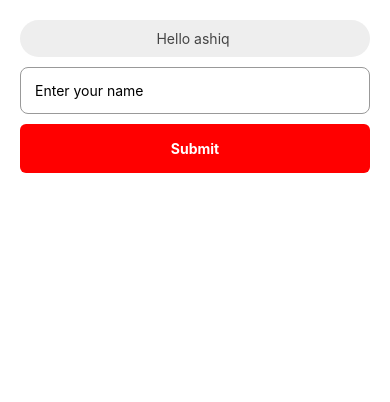
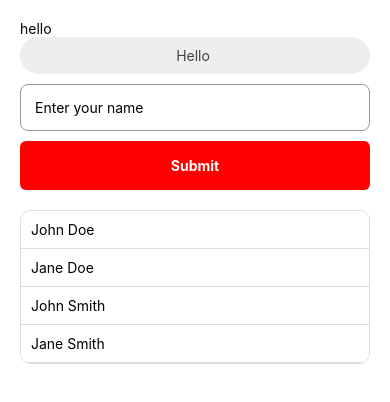
Before and after one commit to ashiqdey/ReactNative, a React Native app: screen / in a window 390 px wide. Shown: the top 402 px of the page. Built offline with nearby package versions, Linux system fonts and the light colour scheme.

Commit message:
flatlist added

```diff
--- a/App.tsx
+++ b/App.tsx
@@ -19,28 +19,15 @@ import {
   TextInput,
 } from 'react-native';
 import { styles } from './styles';
+import Inputs from './components/Inputs';
+import Flatlists from './components/Flatlists';
 
 function App(): JSX.Element {
-  const [clicked, setClicked] = useState('');
-  const [value, setValue] = useState('');
-  // const isDarkMode = useColorScheme() === 'dark';
-
-  const callfunc = () => {
-    setClicked(value);
-  };
-
   return (
     <View style={{ padding: 20 }}>
-      <Text style={styles.text}>Hello ashiq {clicked}</Text>
-      <TextInput
-        style={styles.input}
-        placeholder="Enter your name"
-        value={value}
-        onChangeText={text => setValue(text)}
-      />
-      <Text style={styles.button} onPress={callfunc}>
-        Submit
-      </Text>
+      <Text>hello</Text>
+      <Inputs />
+      <Flatlists />
     </View>
   );
 }
--- /dev/null
+++ b/components/Flatlists.tsx
@@ -0,0 +1,60 @@
+import React, { useState } from 'react';
+import type { PropsWithChildren } from 'react';
+import {
+  SafeAreaView,
+  ScrollView,
+  StatusBar,
+  StyleSheet,
+  useColorScheme,
+  Text,
+  View,
+  Button,
+  TextInput,
+  FlatList,
+} from 'react-native';
+
+function Flatlists(): JSX.Element {
+  const [selectedId, setSelectedId] = useState(null);
+
+  const users = [
+    { name: 'John Doe' },
+    { name: 'Jane Doe' },
+    { name: 'John Smith' },
+    { name: 'Jane Smith' },
+  ];
+
+  const renderItem = ({ item }) => {
+    return (
+      <Text
+        style={{
+          padding: 10,
+          borderBottomColor: '#ddd',
+          borderBottomWidth: 1,
+          backgroundColor: selectedId === item.name ? '#ddd' : '#fff',
+        }}
+        onPress={() => setSelectedId(item.name)}>
+        {item.name}
+      </Text>
+    );
+  };
+
+  return (
+    <View
+      style={{
+        marginTop: 20,
+        borderColor: '#ddd',
+        borderWidth: 1,
+        borderRadius: 10,
+        overflow: 'hidden',
+      }}>
+      <FlatList
+        data={users}
+        renderItem={renderItem}
+        keyExtractor={item => item.name}
+        extraData={selectedId}
+      />
+    </View>
+  );
+}
+
+export default Flatlists;
--- /dev/null
+++ b/components/Inputs.tsx
@@ -0,0 +1,41 @@
+import React, { useState } from 'react';
+import type { PropsWithChildren } from 'react';
+import {
+  SafeAreaView,
+  ScrollView,
+  StatusBar,
+  StyleSheet,
+  useColorScheme,
+  Text,
+  View,
+  Button,
+  TextInput,
+} from 'react-native';
+import { styles } from '../styles';
+
+function Inputs(): JSX.Element {
+  const [clicked, setClicked] = useState('');
+  const [value, setValue] = useState('');
+  // const isDarkMode = useColorScheme() === 'dark';
+
+  const callfunc = () => {
+    setClicked(value);
+  };
+
+  return (
+    <View>
+      <Text style={styles.text}>Hello {clicked}</Text>
+      <TextInput
+        style={styles.input}
+        placeholder="Enter your name"
+        value={value}
+        onChangeText={text => setValue(text)}
+      />
+      <Text style={styles.button} onPress={callfunc}>
+        Submit
+      </Text>
+    </View>
+  );
+}
+
+export default Inputs;
```
